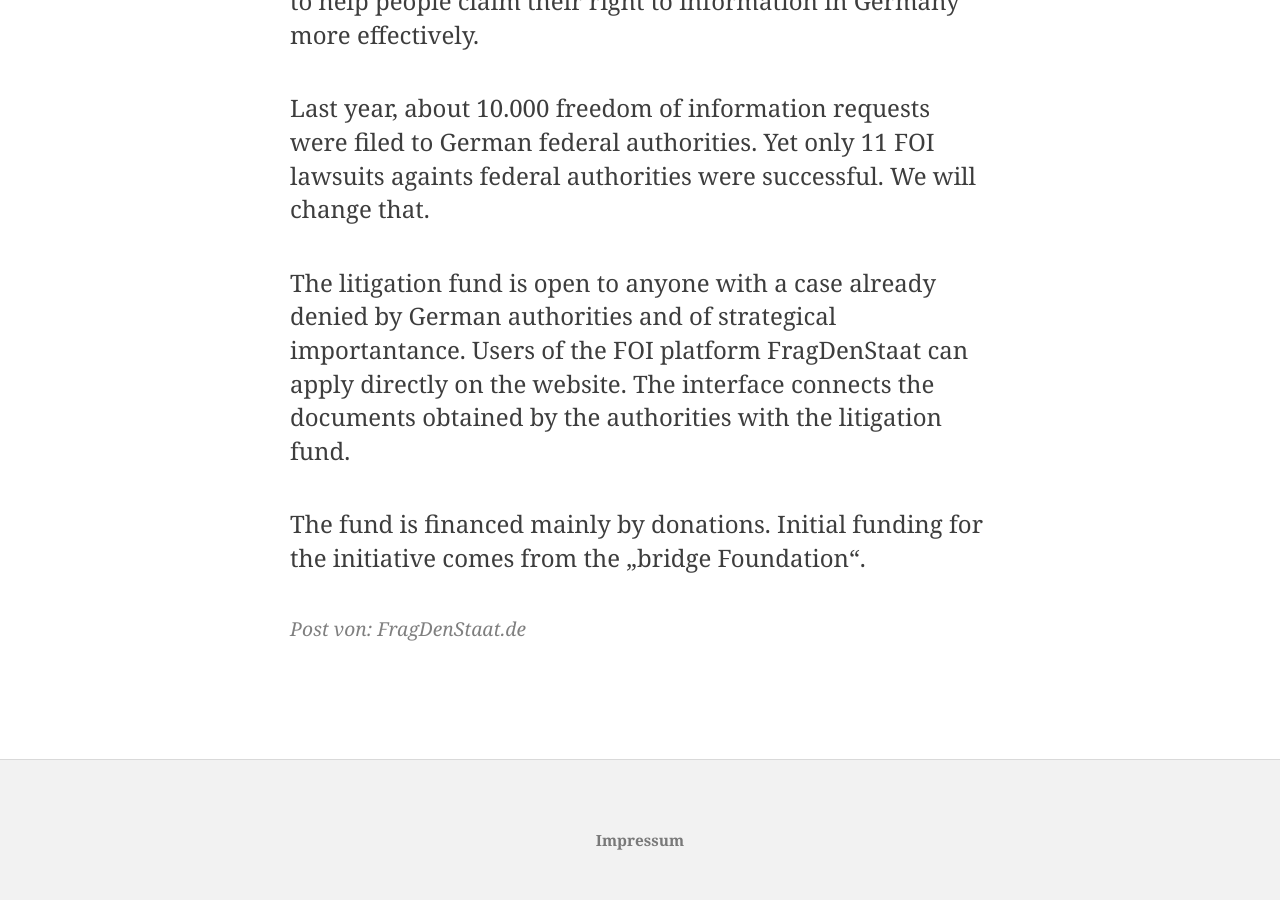
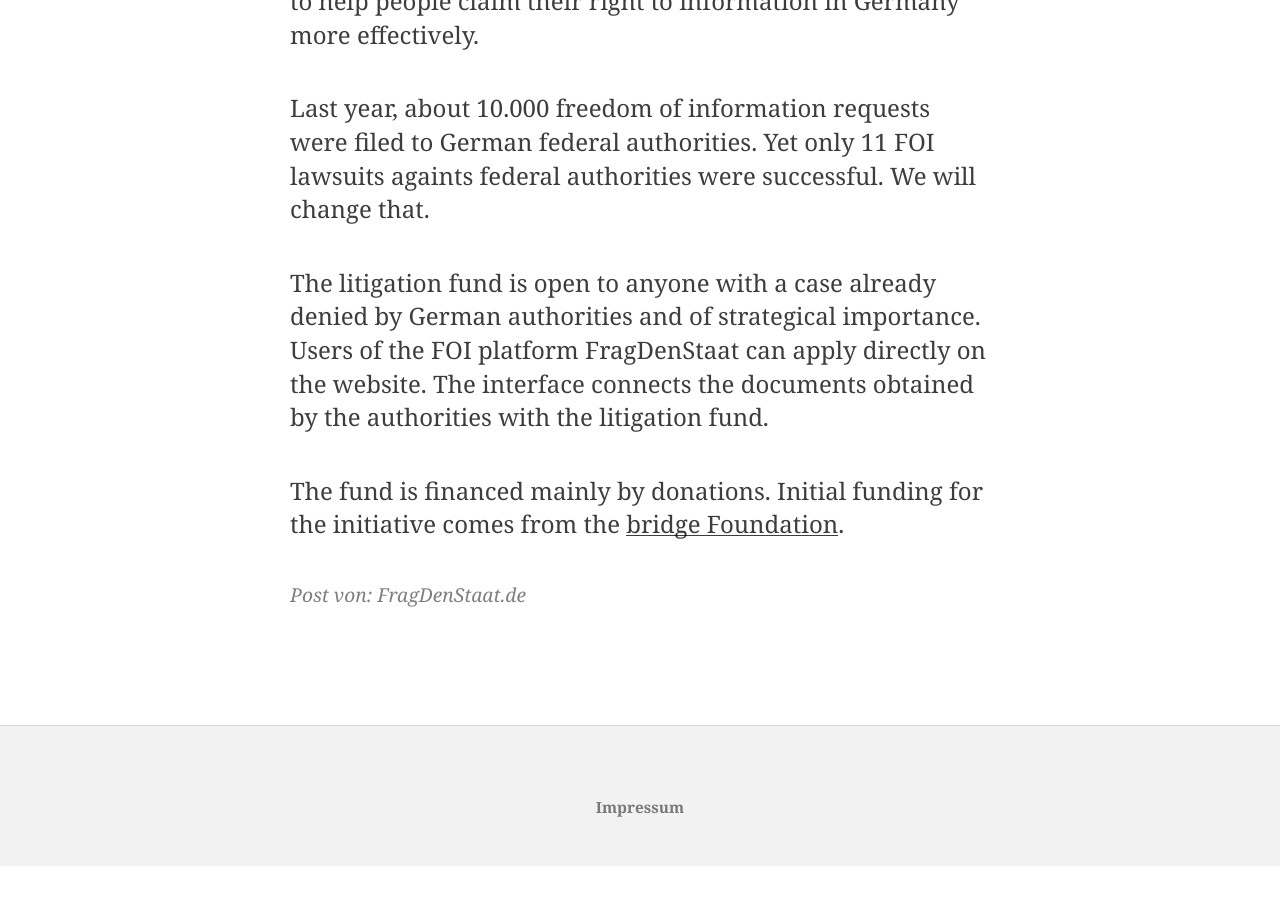
Before and after one commit to okfde/blog.fragdenstaat.de, a Jekyll site: the page built from _posts/2016/2016-12-03-transparency.md, in a window 1280 px wide and 900 px high, scrolled down 840 px. Built offline with Jekyll 4.4.1, drawn with Linux system fonts in a browser that asks for light colours; after the commit the page ends 1706 px from its top, so only the background shows below that.

Commit message:
Update 2016-12-03-transparency.md

```diff
--- a/_posts/2016/2016-12-03-transparency.md
+++ b/_posts/2016/2016-12-03-transparency.md
@@ -11,6 +11,6 @@ We are very proud to launch the first German litigation fund for freedom of info
 
 Last year, about 10.000 freedom of information requests were filed to German federal authorities. Yet only 11 FOI lawsuits againts federal authorities were successful. We will change that.
 
-The litigation fund is open to anyone with a case already denied by German authorities and of strategical importantance. Users of the FOI platform FragDenStaat can apply directly on the website. The interface connects the documents obtained by the authorities with the litigation fund.
+The litigation fund is open to anyone with a case already denied by German authorities and of strategical importance. Users of the FOI platform FragDenStaat can apply directly on the website. The interface connects the documents obtained by the authorities with the litigation fund.
 
-The fund is financed mainly by donations. Initial funding for the initiative comes from the "bridge Foundation".
+The fund is financed mainly by donations. Initial funding for the initiative comes from the [bridge Foundation](https://www.stiftung-bridge.de/).
```
